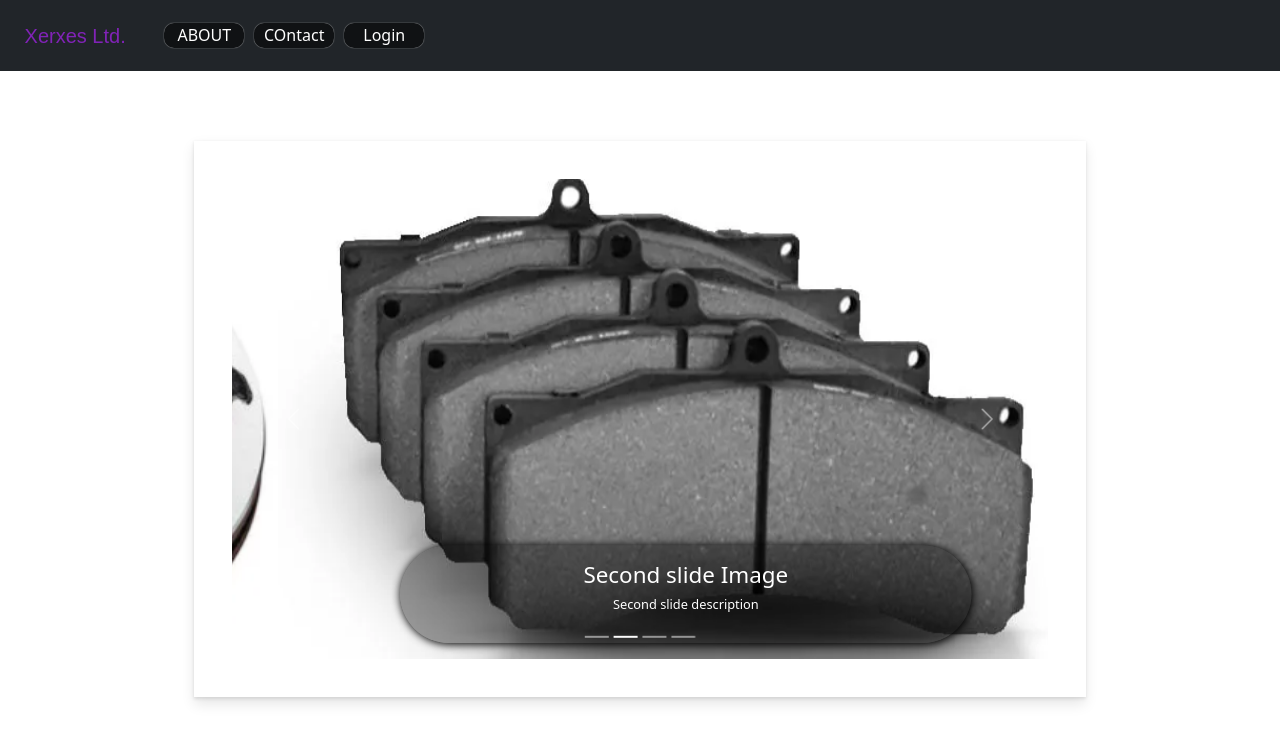
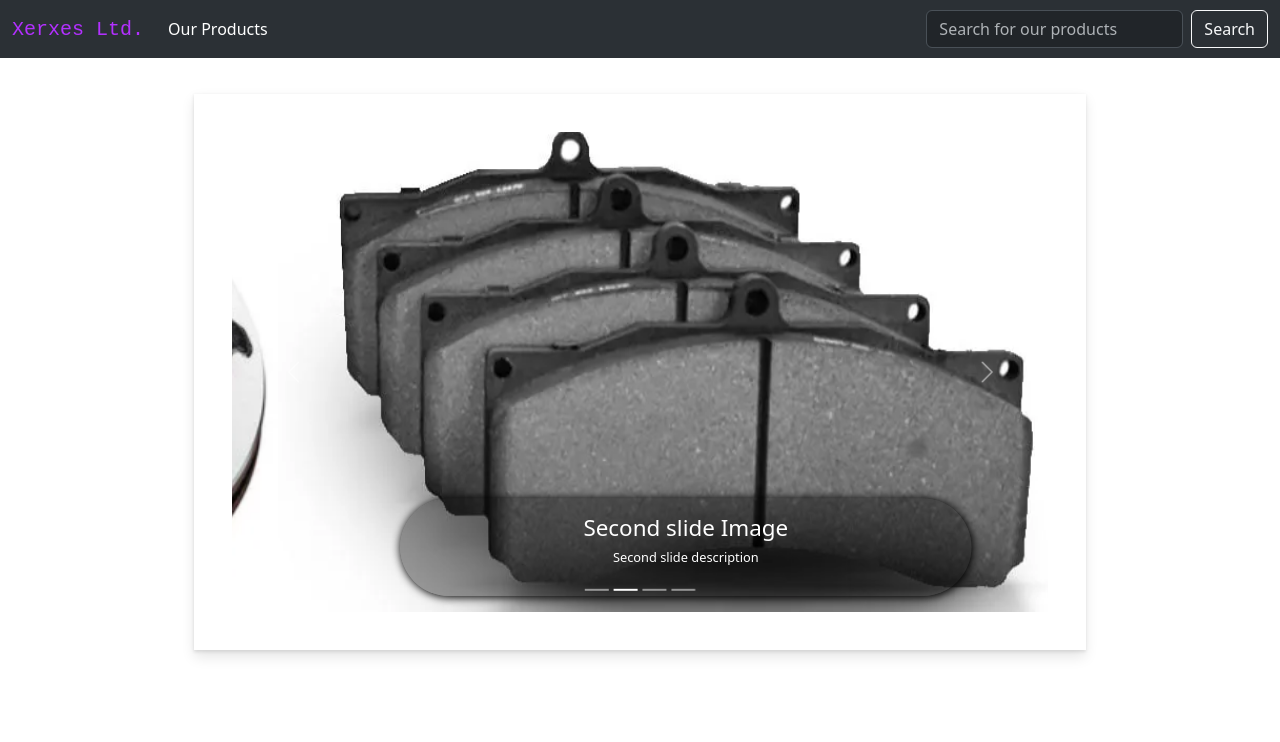
Before and after one commit to ape-with-helmet/final-project, a React (Create React App) app in the folder final-project/: page / in a window 1280 px wide. Shown: the top 742 px of the page. Built offline with nearby package versions, Linux system fonts and the light colour scheme.

Commit message:
homepage fix

```diff
--- a/final-project/src/App.js
+++ b/final-project/src/App.js
@@ -10,6 +10,7 @@ const App = () => {
     <>
       <BrowserRouter>
       <NavBar/>
+      <br/>
       <Routes>
         <Route element={<Homepage/>} path='/'/>
         <Route element={<ProductPage/>} path='/PP'/>
--- a/final-project/src/Components/NavBar.css
+++ b/final-project/src/Components/NavBar.css
@@ -1,7 +1,7 @@
 #ok{
-    color: rgb(129, 35, 183);
-    font-family: fantasy;
-    padding: 1%;
+    color: rgb(179, 48, 255);
+    font-family: monospace;
+    text-decoration: none;
 }
 .sad{
     background-color: rgba(0, 0, 0, 0.521);
@@ -20,3 +20,7 @@
 .pos{
     position: fixed;
 }
+.Link{
+    text-decoration: none;
+    color: white;
+}
--- a/final-project/src/Components/NavBar.jsx
+++ b/final-project/src/Components/NavBar.jsx
@@ -1,34 +1,39 @@
 import React from 'react'
 import './NavBar.css'
 import { Link } from "react-router-dom";
+import Container from 'react-bootstrap/Container';
+import Navbar from 'react-bootstrap/Navbar';
+import Button from 'react-bootstrap/Button';
+import Form from 'react-bootstrap/Form';
+import Nav from 'react-bootstrap/Nav';
 
-const NavBar = () => {
+function NavScrollExample() {
   return (
-    <>
-    <nav className="navbar navbar-expand-md navbar-dark bg-dark navbar-top">
-        <div className="container-fluid">
-          <Link className="navbar-brand" to="/" id='ok'>Xerxes Ltd.</Link>
-          <button className="navbar-toggler" type="button" data-bs-toggle="collapse" data-bs-target="#navbarSupportedContent" aria-controls="navbarSupportedContent" aria-expanded="false" aria-label="Toggle navigation">
-            <span className="navbar-toggler-icon"></span>
-          </button>
-          <div className="collapse navbar-collapse" id="navbarSupportedContent">
-            <ul className="navbar-nav me-auto mb-2 mb-lg-0">
-              <li className="nav-item">
-                <Link className="sad" to="/PP">ABOUT</Link>
-              </li>
-              <li className="nav-item">
-                <Link className="sad" to="/SR">COntact</Link>
-              </li>
-              <li className="nav-item">
-                <Link className="sad" to="/PP">Login</Link>
-              </li>
-
-            </ul>
-          </div>
-        </div>
-      </nav>
-    </>
-  )
+    <Navbar expand="lg" className="bg-body-tertiary" fixed='top' bg="dark" data-bs-theme="dark">
+      <Container fluid>
+        <Navbar.Brand><Link to={'/'} id='ok'>Xerxes Ltd.</Link></Navbar.Brand>
+        <Navbar.Toggle aria-controls="navbarScroll" />
+        <Navbar.Collapse id="navbarScroll">
+          <Nav
+            className="me-auto my-2 my-lg-0"
+            style={{ maxHeight: '100px' }}
+            navbarScroll
+          >
+            <Nav.Link><Link to={'/PP'} className='Link'>Our Products</Link></Nav.Link>
+          </Nav>
+          <Form className="d-flex">
+            <Form.Control
+              type="search"
+              placeholder="Search for our products"
+              className="me-2"
+              aria-label="Search"
+            />
+            <Button variant="outline-light">Search</Button>
+          </Form>
+        </Navbar.Collapse>
+      </Container>
+    </Navbar>
+  );
 }
 
-export default NavBar
+export default NavScrollExample;
--- a/final-project/src/Pages/Homepage.jsx
+++ b/final-project/src/Pages/Homepage.jsx
@@ -14,7 +14,7 @@ function Homepage() {
         <div className='p-5 brdr'>
             <Carousel>
                 <Carousel.Item>
-                    <img style={{Height:"100px"}}
+                    <img style={{maxHeight:"100vh"}}
                         className="d-block w-100 pp2"
                         src={img1}
                         alt="First slide"
--- a/final-project/src/Pages/ProductPage.css
+++ b/final-project/src/Pages/ProductPage.css
@@ -3,7 +3,7 @@
 }
 
 .pp{
-    height: 450px;
+    /* height: 450px; */
 
 }
 
@@ -23,3 +23,7 @@
 .b{
     font-weight: 500;
 }
+#photo{
+  position: normal;
+
+}
--- a/final-project/src/Pages/ProductPage.jsx
+++ b/final-project/src/Pages/ProductPage.jsx
@@ -2,7 +2,7 @@ import React from 'react';
 import './ProductPage.css';
 import 'bootstrap/dist/css/bootstrap.min.css';
 import { Carousel } from 'react-bootstrap';
-import img1 from '../resources/Product_page/1.webp'
+//import img1 from '../resources/Product_page/1.webp'
 import img2 from '../resources/Product_page/2.webp'
 import img3 from '../resources/Product_page/3.webp'
 import img4 from '../resources/Product_page/4.webp'
@@ -16,16 +16,16 @@ const ProductPage = () => {
             <body>
                 <div className="container">
                     <div className="row">
-                        <div className="col-md-6 pp" id='photo'>
+                        <div className="col-md-6 col-sm-12" id='photo'>
                             <div className='p-5'>
                                 <Carousel>
-                                    <Carousel.Item>
+                                    {/* <Carousel.Item>
                                         <img style={{ maxHeight: "100vh" }}
                                             className="d-block w-100 pp"
                                             src={img1}
                                             alt="First slide"
                                         />
-                                    </Carousel.Item>
+                                    </Carousel.Item> */}
                                     <Carousel.Item>
                                         <img
                                             className="d-block w-100 pp"
@@ -64,7 +64,9 @@ const ProductPage = () => {
                                 </Carousel>
                             </div>
                         </div>
-                        <div className="col-md-6" id='text'>
+
+
+                        <div className="col-md-6 col-sm-12" id='text'>
                             <h1>Absolute Black GraphenPads Disc Brake Pads Dura-Ace (No.34)</h1>
                             <p>DISCPAD34 Std</p>
                             <br />
```
